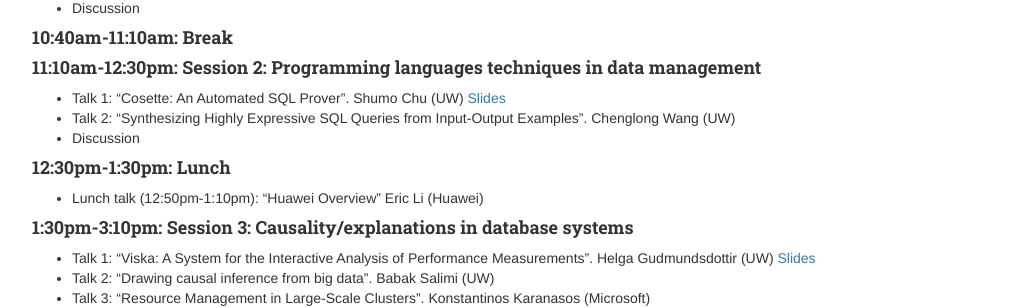
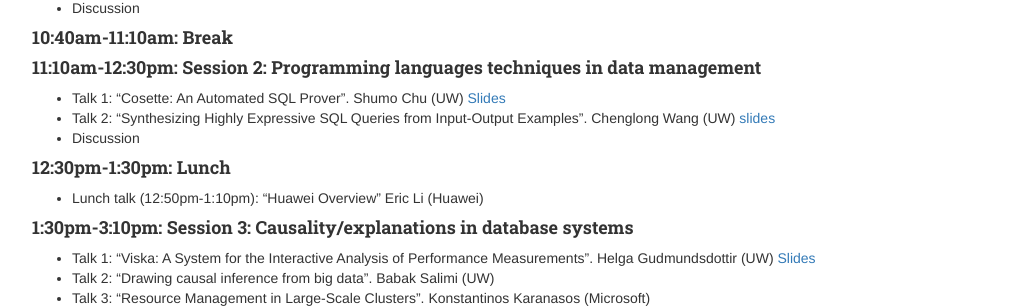
Before and after one commit to uwdb/website, a Jekyll site: the page built from events/database_day/2016/database_day_2016.markdown, in a window 1280 px wide. Shown: the part 535-843 px from the top of the page, without its empty margins (123-1156 px from the left). Built offline with Jekyll 4.4.1, drawn with Linux system fonts in a browser that asks for light colours; nearby versions of some CDN libraries.

Commit message:
add chenglong's slides

```diff
--- a/events/database_day/2016/database_day_2016.markdown
+++ b/events/database_day/2016/database_day_2016.markdown
@@ -33,7 +33,7 @@
 
 #### 11:10am-12:30pm: Session 2: Programming languages techniques in data management
 - Talk 1: "Cosette: An Automated SQL Prover". Shumo Chu (UW) [Slides](https://github.com/uwdb/website/raw/gh-pages/_includes/dbday_16_slides/cosette_DBDay_2016.pdf)
-- Talk 2: "Synthesizing Highly Expressive SQL Queries from Input-Output Examples". Chenglong Wang (UW)
+- Talk 2: "Synthesizing Highly Expressive SQL Queries from Input-Output Examples". Chenglong Wang (UW) [slides](https://github.com/uwdb/website/raw/gh-pages/_includes/dbday_16_slides/DBday-chenglong.pdf)
 - Discussion
 
 #### 12:30pm-1:30pm: Lunch
```
Also changed, not shown: 1 other file.
